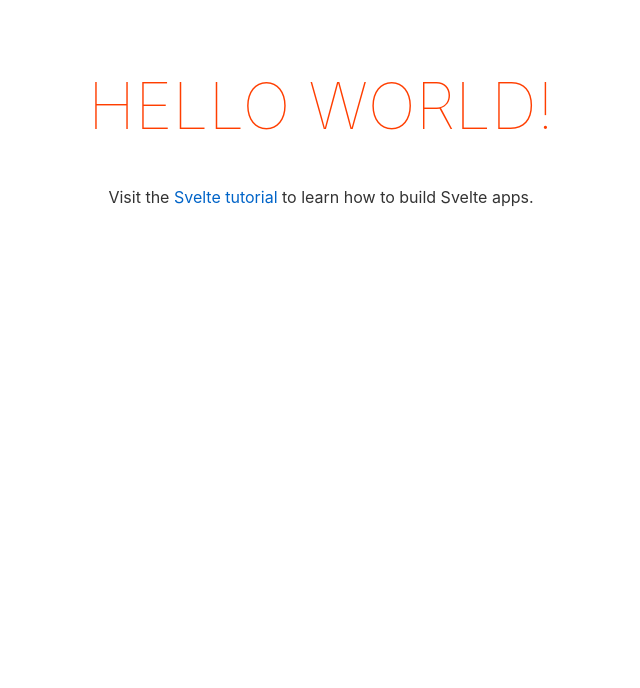
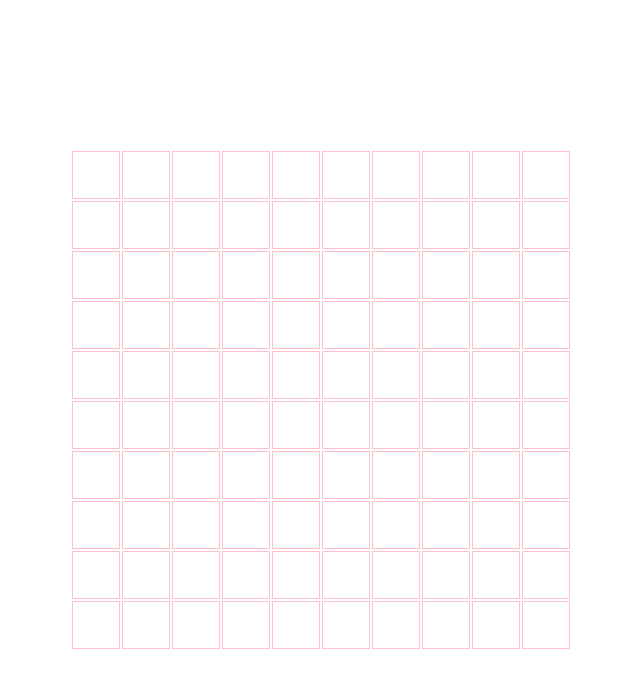
Before and after one commit to Faroukhamadi/snake, a Svelte app: page / in a window 1280 px wide. Shown: the top 688 px of the page, without its empty margins (319-959 px from the left). Built offline with nearby package versions, Linux system fonts and the light colour scheme.

Commit message:
add grid

```diff
--- a/src/App.svelte
+++ b/src/App.svelte
@@ -1,30 +1,15 @@
 <script lang="ts">
-	export let name: string;
+  import Board from './Board.svelte';
+  // export let name: string;
+  let name = 'Local State';
 </script>
 
 <main>
-	<h1>Hello {name}!</h1>
-	<p>Visit the <a href="https://svelte.dev/tutorial">Svelte tutorial</a> to learn how to build Svelte apps.</p>
+  <Board />
 </main>
 
 <style>
-	main {
-		text-align: center;
-		padding: 1em;
-		max-width: 240px;
-		margin: 0 auto;
-	}
-
-	h1 {
-		color: #ff3e00;
-		text-transform: uppercase;
-		font-size: 4em;
-		font-weight: 100;
-	}
-
-	@media (min-width: 640px) {
-		main {
-			max-width: none;
-		}
-	}
+  main {
+    height: 100%;
+  }
 </style>
--- /dev/null
+++ b/src/Board.svelte
@@ -0,0 +1,126 @@
+<script lang="ts">
+</script>
+
+<div class="wrapper">
+  <div class="board">
+    <div class="cell 1" />
+    <div class="cell 2" />
+    <div class="cell 3" />
+    <div class="cell 4" />
+    <div class="cell 5" />
+    <div class="cell 6" />
+    <div class="cell 7" />
+    <div class="cell 8" />
+    <div class="cell 9" />
+    <div class="cell 10" />
+    <div class="cell 11" />
+    <div class="cell 12" />
+    <div class="cell 13" />
+    <div class="cell 14" />
+    <div class="cell 15" />
+    <div class="cell 16" />
+    <div class="cell 17" />
+    <div class="cell 18" />
+    <div class="cell 19" />
+    <div class="cell 20" />
+    <div class="cell 21" />
+    <div class="cell 22" />
+    <div class="cell 23" />
+    <div class="cell 24" />
+    <div class="cell 25" />
+    <div class="cell 26" />
+    <div class="cell 27" />
+    <div class="cell 28" />
+    <div class="cell 29" />
+    <div class="cell 30" />
+    <div class="cell 31" />
+    <div class="cell 32" />
+    <div class="cell 33" />
+    <div class="cell 34" />
+    <div class="cell 35" />
+    <div class="cell 36" />
+    <div class="cell 37" />
+    <div class="cell 38" />
+    <div class="cell 39" />
+    <div class="cell 40" />
+    <div class="cell 41" />
+    <div class="cell 42" />
+    <div class="cell 43" />
+    <div class="cell 44" />
+    <div class="cell 45" />
+    <div class="cell 46" />
+    <div class="cell 47" />
+    <div class="cell 48" />
+    <div class="cell 49" />
+    <div class="cell 50" />
+    <div class="cell 51" />
+    <div class="cell 52" />
+    <div class="cell 53" />
+    <div class="cell 54" />
+    <div class="cell 55" />
+    <div class="cell 56" />
+    <div class="cell 57" />
+    <div class="cell 58" />
+    <div class="cell 59" />
+    <div class="cell 60" />
+    <div class="cell 61" />
+    <div class="cell 62" />
+    <div class="cell 63" />
+    <div class="cell 64" />
+    <div class="cell 65" />
+    <div class="cell 66" />
+    <div class="cell 67" />
+    <div class="cell 68" />
+    <div class="cell 69" />
+    <div class="cell 70" />
+    <div class="cell 71" />
+    <div class="cell 72" />
+    <div class="cell 73" />
+    <div class="cell 74" />
+    <div class="cell 75" />
+    <div class="cell 76" />
+    <div class="cell 77" />
+    <div class="cell 78" />
+    <div class="cell 79" />
+    <div class="cell 80" />
+    <div class="cell 81" />
+    <div class="cell 82" />
+    <div class="cell 83" />
+    <div class="cell 84" />
+    <div class="cell 85" />
+    <div class="cell 86" />
+    <div class="cell 87" />
+    <div class="cell 88" />
+    <div class="cell 89" />
+    <div class="cell 90" />
+    <div class="cell 91" />
+    <div class="cell 92" />
+    <div class="cell 93" />
+    <div class="cell 94" />
+    <div class="cell 95" />
+    <div class="cell 96" />
+    <div class="cell 97" />
+    <div class="cell 98" />
+    <div class="cell 99" />
+    <div class="cell 100" />
+  </div>
+</div>
+
+<style>
+  .wrapper {
+    height: 100%;
+    display: flex;
+    justify-content: center;
+    align-items: center;
+  }
+  .board {
+    display: grid;
+    grid-template-columns: repeat(10, 50px);
+    grid-template-rows: repeat(10, 50px);
+  }
+  .cell {
+    /* aspect-ratio: 1; */
+    margin: 1px;
+    border: 1px solid pink;
+  }
+</style>
--- a/src/main.ts
+++ b/src/main.ts
@@ -1,10 +1,10 @@
 import App from './App.svelte';
 
 const app = new App({
-	target: document.body,
-	props: {
-		name: 'world'
-	}
+  target: document.body,
+  props: {
+    name: 'notWorld',
+  },
 });
 
 export default app;
```
